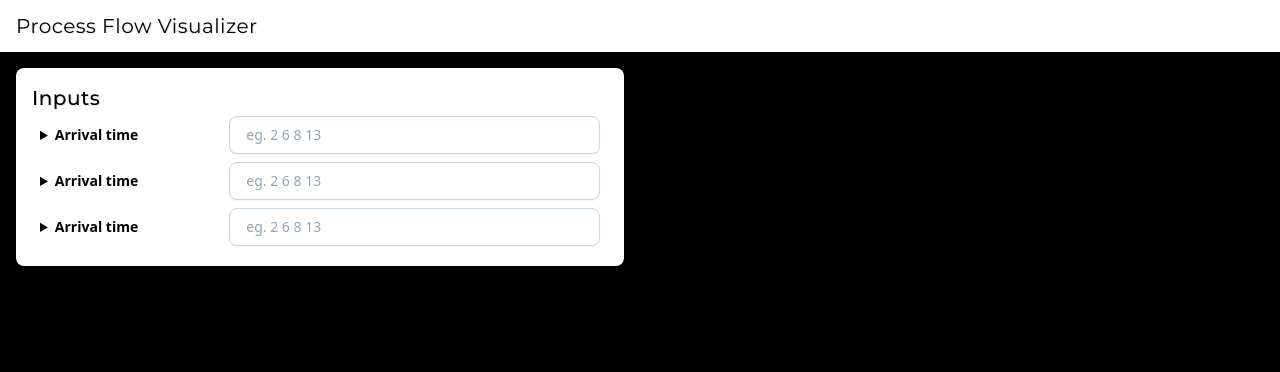
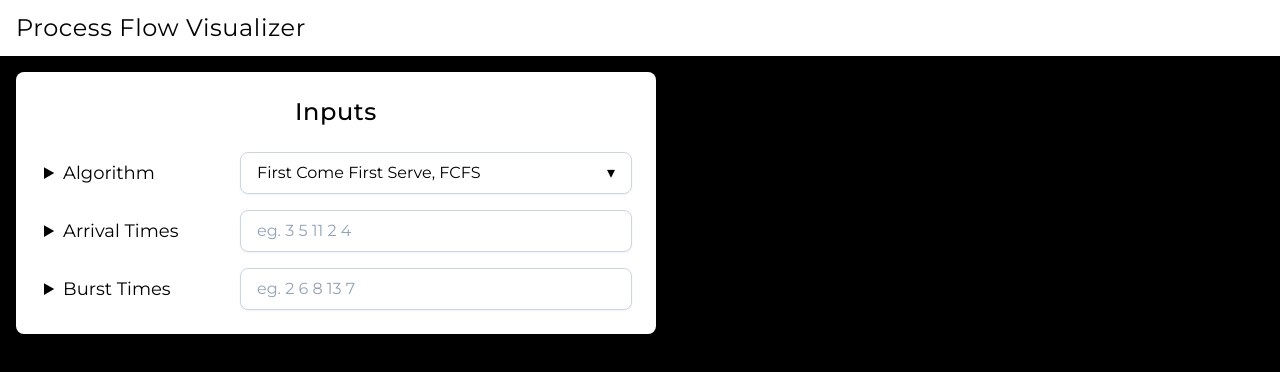
Before and after one commit to Aditya-Prajapati/ProcessFlowVisualizer-frontend, a React (Create React App) app: page / in a window 1280 px wide. Shown: the top 372 px of the page. Built offline with nearby package versions, Linux system fonts and the light colour scheme.

Commit message:
Input box completed

```diff
--- a/src/components/App/App.js
+++ b/src/components/App/App.js
@@ -3,9 +3,9 @@ import { Header, Footer, Inputbox } from "../exports";
 
 const App = () => {
   return (
-    <div className="app w-screen h-screen bg-black">
+    <div className="app w-screen min-h-screen bg-black">
       <Header />
-      <div className="w-1/2-screen p-4">
+      <div className="p-4 md:flex md:justify-center lg:block">
         <Inputbox />
       </div>
       <Footer />
--- a/src/components/Header/Header.js
+++ b/src/components/Header/Header.js
@@ -1,13 +1,13 @@
 import "./Header.css";
 
-const Header = ({  }) => {
+const Header = ({}) => {
   return (
-    <>
-    <div className="header sticky top-0 px-4 py-3 shadow bg-white">
-      <h1 className="text-black text-xl font-heading shadow-text">Process Flow Visualizer</h1>
+    <div className="header px-4 py-3 bg-white w-screen sticky top-0 z-50">
+      <h1 className="text-black text-base md:text-2xl font-heading shadow-text">
+        Process Flow Visualizer
+      </h1>
     </div>
-    </>
   );
-}
+};
 
 export default Header;
--- a/src/components/Inputbox/Inputbox.js
+++ b/src/components/Inputbox/Inputbox.js
@@ -1,13 +1,66 @@
+import { useState } from "react";
+
 import "./Inputbox.css";
-import { LabelAndInput } from "../../shared/exports";
+import { LabelAndInput, CustomDropdown } from "../../shared/exports";
+
+const options = [
+  { value: "fcfs", label: "First Come First Serve, FCFS" },
+  { value: "sjf", label: "Shortest Job First, SJF" },
+  { value: "priority", label: "Priority Scheduling" },
+  { value: "rr", label: "Round Robin, RR" },
+];
 
 const Inputbox = ({}) => {
+  const [selected, setSelected] = useState(options[0]);
+
   return (
-    <div className="inputbox bg-white shadow rounded-lg p-4 w-full h-full">
-      <h1 className="text-xl font-heading font-medium shadow-text">Inputs</h1>
-      <LabelAndInput label="Arrival time" description="arrival time one line define" placeholder="eg. 2 6 8 13" />
-      <LabelAndInput label="Arrival time" description="arrival time one line define" placeholder="eg. 2 6 8 13" />
-      <LabelAndInput label="Arrival time" description="arrivalhello there a time one line define" placeholder="eg. 2 6 8 13" />
+    <div className="inputbox bg-white rounded-lg p-4 w-full lg:w-1/2-screen">
+      <h1 className="text-xl md:text-2xl font-heading font-medium shadow-text text-center mt-1 mb-2 md:mt-2 md:mb-4">
+        Inputs
+      </h1>
+      <div className="flex flex-wrap mx-auto p-1 text-sm md:text-lg">
+        <div className="flex items-center w-full md:w-1/3 p-2">
+          <details className="rounded-lg cursor-pointer">
+            <summary>
+              <span>Algorithm</span>
+            </summary>
+            <div className="mt-1 text-sm">
+              <p>One line define for algorithm</p>
+            </div>
+          </details>
+        </div>
+        <div className="w-full md:w-2/3 p-1">
+          <CustomDropdown
+            options={options}
+            selected={selected}
+            setSelected={setSelected}
+          />
+        </div>
+      </div>
+      <LabelAndInput
+        label="Arrival Times"
+        description="Arrival time one line define"
+        placeholder="eg. 3 5 11 2 4"
+      />
+      <LabelAndInput
+        label="Burst Times"
+        description="Burst time one line define"
+        placeholder="eg. 2 6 8 13 7"
+      />
+      {selected.value === "priority" && (
+        <LabelAndInput
+          label="Priorities"
+          description="One line priority definition"
+          placeholder="eg. 1 2 3 4 5"
+        />
+      )}
+      {selected.value === "rr" && (
+        <LabelAndInput
+          label="Time Quantum"
+          description="One line priority definition"
+          placeholder="eg. 8"
+        />
+      )}
     </div>
   );
 };
--- a/src/index.css
+++ b/src/index.css
@@ -1,4 +1,4 @@
-@import url('https://fonts.googleapis.com/css2?family=Montserrat:ital,wght@0,100..900;1,100..900&display=swap');
+@import url("https://fonts.googleapis.com/css2?family=Montserrat:ital,wght@0,100..900;1,100..900&display=swap");
 
 @tailwind base;
 @tailwind components;
@@ -9,6 +9,7 @@
     margin: 0;
     padding: 0;
     box-sizing: border-box;
+    @apply font-text;
   }
 }
 
@@ -18,20 +19,20 @@
   }
 
   .inputStyles {
-    @apply px-4 py-2 border border-slate-300 rounded-lg text-sm shadow-sm placeholder-slate-400 focus:outline-none focus:border-sky-500 invalid:border-pink-500 invalid:text-pink-600;
+    @apply text-sm md:text-base px-2 py-1 md:px-4 md:py-2 border border-slate-300 rounded-lg shadow-sm placeholder-slate-400 focus:outline-none focus:border-black invalid:border-pink-500 invalid:text-pink-600;
   }
 }
 
 @layer utilities {
   .gradient {
-    @apply bg-gradient-to-r from-cyan-500 to-blue-500;
+    /* @apply bg-gradient-to-r from-cyan-500 to-blue-500; */
   }
 
   .shadow {
-    @apply shadow-md
+    /* box-shadow: 0px 10px 100px 25px #28283d; */
   }
 
   .shadow-text {
-    text-shadow: 1px 1px 1px rgba(0, 0, 0, 0.1)
+    /* text-shadow: 1px 1px 1px rgba(0, 0, 0, 0.1) */
   }
 }
--- /dev/null
+++ b/src/shared/CustomDropdown.js
@@ -0,0 +1,52 @@
+import { useState, useEffect, useRef } from "react";
+
+const CustomDropdown = ({ options, selected, setSelected }) => {
+  const [isOpen, setIsOpen] = useState(false);
+  const dropdownRef = useRef(null);
+
+  const handleOptionClick = (option) => {
+    setSelected(option);
+    setIsOpen(false);
+  };
+
+  const handleClickOutside = (event) => {
+    if (dropdownRef.current && !dropdownRef.current.contains(event.target)) {
+      setIsOpen(false);
+    }
+  };
+
+  useEffect(() => {
+    document.addEventListener("click", handleClickOutside);
+    return () => {
+      document.removeEventListener("click", handleClickOutside);
+    };
+  }, []);
+
+  return (
+    <div className="relative w-full text-sm md:text-base" ref={dropdownRef}>
+      <button
+        className="inputStyles relative w-full z-40"
+        onClick={() => setIsOpen(!isOpen)}
+      >
+        <div className="flex justify-between">
+          {selected.label} <span>▾</span>
+        </div>
+      </button>
+      {isOpen && (
+        <div className="absolute w-full border border-slate-300 bg-white rounded z-50">
+          {options.map((option, index) => (
+            <div
+              key={index}
+              className="hover:bg-black hover:text-white cursor-pointer rounded p-2"
+              onClick={() => handleOptionClick(option)}
+            >
+              {option.label}
+            </div>
+          ))}
+        </div>
+      )}
+    </div>
+  );
+};
+
+export default CustomDropdown;
--- a/src/shared/LabelAndInput.js
+++ b/src/shared/LabelAndInput.js
@@ -1,9 +1,9 @@
 const LabelAndInput = ({ label, description, placeholder }) => {
   return (
     <div className="flex flex-wrap mx-auto p-1">
-      <div className="flex items-center w-full md:w-1/3 px-1">
+      <div className="flex items-center w-full md:w-1/3 p-2 text-sm md:text-lg">
         <details className="rounded-lg cursor-pointer">
-          <summary className="text-sm font-semibold">
+          <summary className="">
             <span className="w-full">{label}</span>
           </summary>
           <div className="mt-1 text-sm">
@@ -11,7 +11,7 @@ const LabelAndInput = ({ label, description, placeholder }) => {
           </div>
         </details>
       </div>
-      <div className="w-full md:w-2/3 px-1">
+      <div className="w-full md:w-2/3 p-1">
         <input
           type="text"
           className="inputStyles w-full"
--- a/src/shared/exports.js
+++ b/src/shared/exports.js
@@ -1,2 +1,3 @@
 import LabelAndInput from "./LabelAndInput";
-export { LabelAndInput }
+import CustomDropdown from "./CustomDropdown";
+export { LabelAndInput, CustomDropdown }
```
